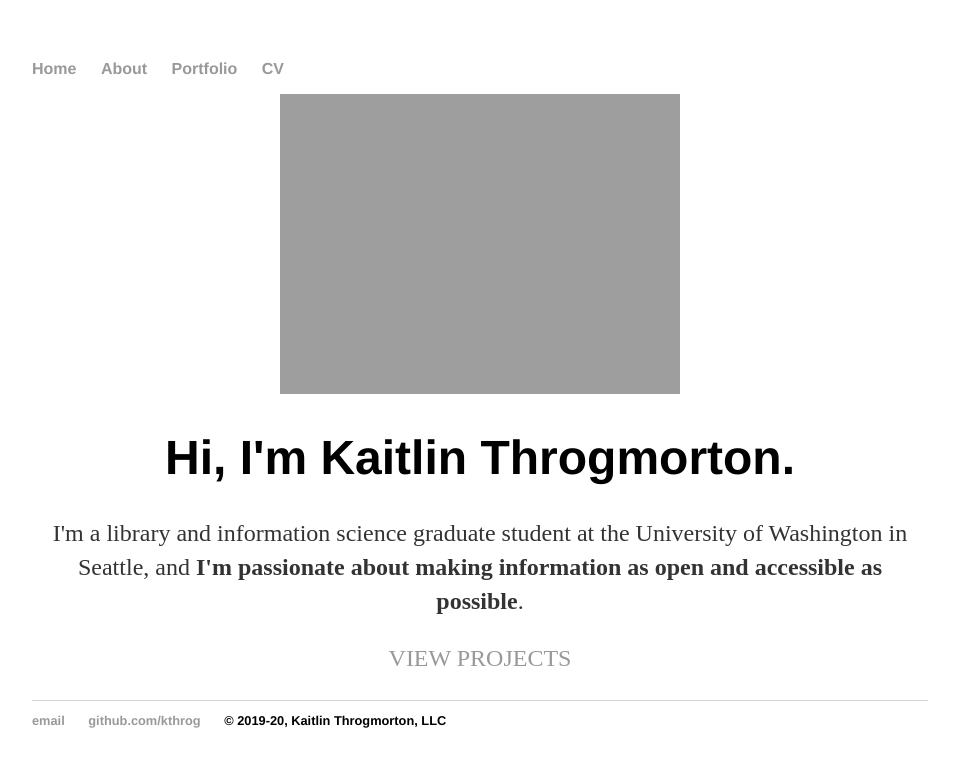
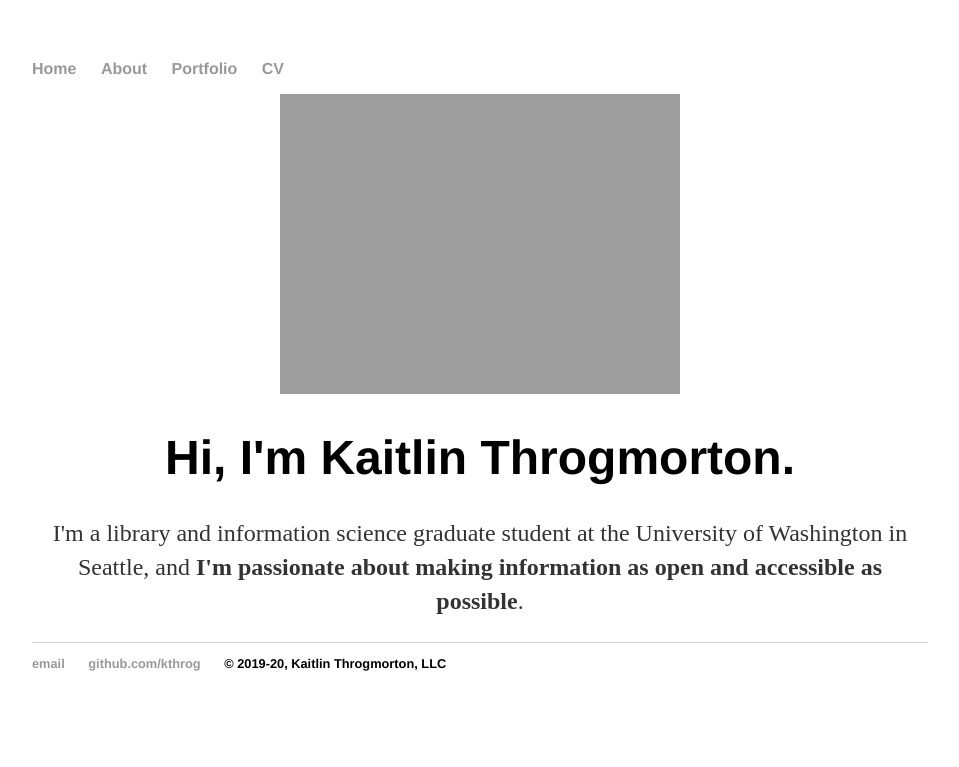
Before and after one commit to kthrog/old_site, a Jekyll site: the page built from index.html, in a window 1280 px wide. Shown: the top 767 px of the page, without its empty margins (160-1119 px from the left). Built offline with Jekyll 4.4.1, drawn with Linux system fonts in a browser that asks for light colours.

Commit message:
remove button

```diff
--- a/index.html
+++ b/index.html
@@ -8,6 +8,5 @@ title: Kaitlin Throgmorton
 <div class="blurb">
 	<h1>Hi, I'm Kaitlin Throgmorton.</h1>
 	<p>I'm a library and information science graduate student at the University of Washington in Seattle, and <b>I'm passionate about making information as open and accessible as possible</b>.
-	<p><a href="http://kaitlinthrogmorton.com/portfolio/" class="btn btn-primary">VIEW PROJECTS</a>
 	</a></p>
 </div><!-- /.blurb -->
```
